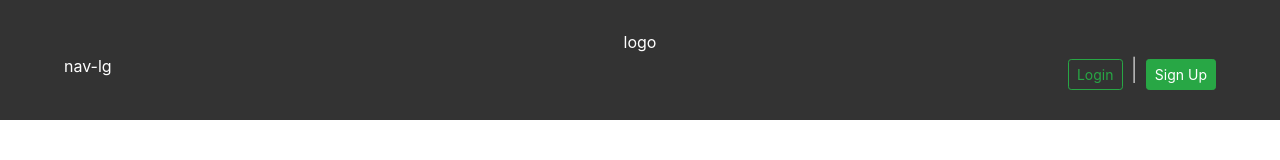
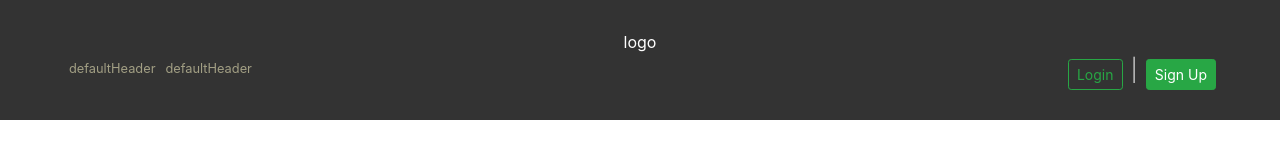
Before and after one commit to lioryarkon9/website_design, a React (Create React App) app in the folder react-client/: page / in a window 1280 px wide. Shown: the top 160 px of the page. Built offline with nearby package versions, Linux system fonts and the light colour scheme.

Commit message:
done handling lg-nav

```diff
--- /dev/null
+++ b/react-client/src/components/HoverList/HoverList.js
@@ -0,0 +1,51 @@
+import React from 'react';
+import './HoverList.scss';
+
+class HoverList extends React.Component {
+    constructor (props) {
+        super(props);
+        this.state = {
+            isOpen: false
+        }
+    }
+    render () {
+        return (
+            <div
+                className='hover-list'
+                onMouseEnter={e => this.setState({isOpen: true})}
+                onMouseLeave={e => this.setState({isOpen: false})}
+            >
+                <div className='header'>
+                    {this.props.header}
+                </div>
+                {(this.props.isActive && this.state.isOpen) ?
+                    <div className='hover-container'>
+                        <div className='title'>
+                            {this.props.title}
+                        </div>
+                        {this.props.options.map(item => (
+                            <div
+                                key={item.value}
+                                className='item'
+                            >
+                                {item.title}
+                            </div>
+                        ))}
+                    </div>
+                : null}
+            </div>
+        );
+    }
+}
+
+HoverList.defaultProps = {
+    isActive: true,
+    header: 'defaultHeader',
+    title: 'defaultTitle',
+    options: [
+        {value: 'val1', title: 'title1'},
+        {value: 'val2', title: 'title2'}
+    ]
+}
+
+export default HoverList;
--- /dev/null
+++ b/react-client/src/components/HoverList/HoverList.scss
@@ -0,0 +1,27 @@
+.hover-list {
+    position: relative;
+    padding: 5px;
+    cursor: pointer;
+    .hover-container {
+        position: absolute;
+        border-radius: 5px;
+        padding: 5%;
+        background-color: #fff;
+        box-shadow: 0 0 1px 1px;
+        color: #a29f84;
+        .title {
+            border-bottom: 1px solid;
+        }
+        .title:hover {
+            color: black;
+        }
+        .item {
+            padding: 3px;
+            border-radius: 2px;
+        }
+        .item:hover {
+            background-color: #b3afaf;
+            color: black;
+        }
+    }
+}
--- /dev/null
+++ b/react-client/src/components/HoverList/package.json
@@ -0,0 +1 @@
+{"main": "HoverList.js"}
--- a/react-client/src/views/Header/Header.js
+++ b/react-client/src/views/Header/Header.js
@@ -1,6 +1,7 @@
 import React from 'react';
 import {Button} from 'react-bootstrap';
 import './Header.scss';
+import LgNav from './LgNav';
 
 
 class Header extends React.Component {
@@ -19,7 +20,7 @@ class Header extends React.Component {
                     logo
                 </div>
                 <div id='container-a' className='d-flex justify-content-between'>
-                    <div id='navbar-lg'>nav-lg</div>
+                    <LgNav/>
                     <div
                         className={SM_MENU_CLASS}
                         onClick={e => this.setState({isSmMenuOpen: !this.state.isSmMenuOpen})}
--- a/react-client/src/views/Header/Header.scss
+++ b/react-client/src/views/Header/Header.scss
@@ -5,7 +5,8 @@ header {
     color: #fff;
     #container-a {
         #navbar-lg {
-
+            color: #a29f84;
+            font-size: 0.8em;
         }
         #navbar-sm {
             display: none;
@@ -28,7 +29,7 @@ header {
             top: 1vh;
             left: 1vw;
             #navbar-lg {
-                display: none;
+                display: none !important;
             }
             #navbar-sm {
                 display: block;
--- /dev/null
+++ b/react-client/src/views/Header/LgNav/LgNav.js
@@ -0,0 +1,15 @@
+import React from 'react';
+import '../../../components/HoverList';
+import HoverList from '../../../components/HoverList';
+
+
+const LgNav = props => {
+    return (
+        <div id='navbar-lg' className='d-flex'>
+            <HoverList/>
+            <HoverList/>
+        </div>
+    );
+}
+
+export default LgNav;
--- /dev/null
+++ b/react-client/src/views/Header/LgNav/package.json
@@ -0,0 +1 @@
+{"main": "LgNav.js"}
```
Also changed, not shown: react-client/src/views/Header/LgNav/LgNav.scss (added).
